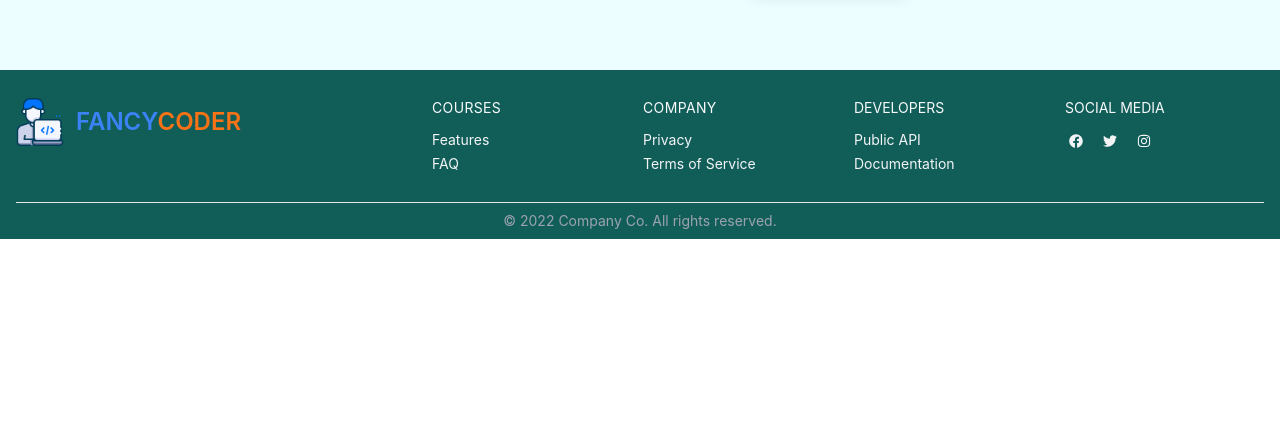
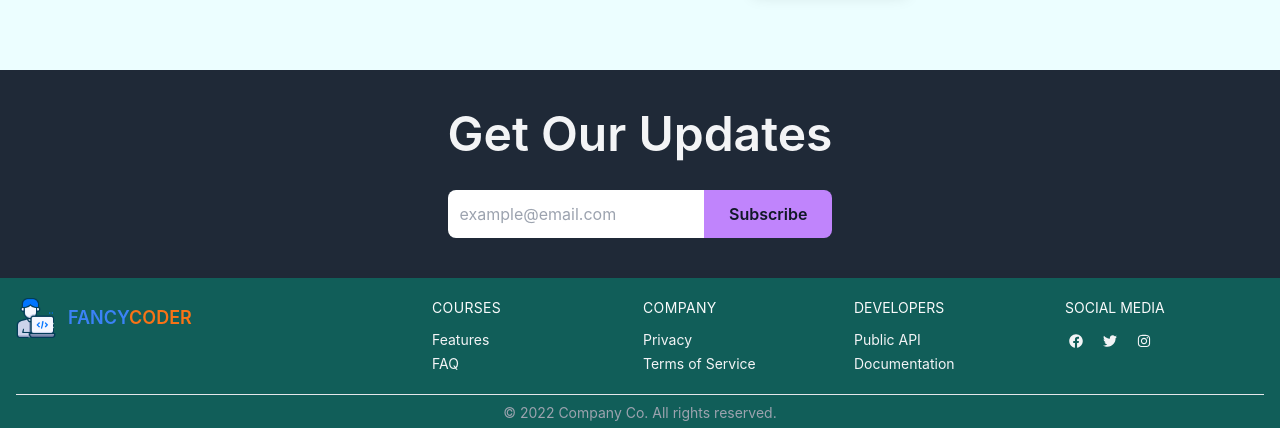
Before and after one commit to ThisIsKhalid/fancy-coder-client-site, a React (Create React App) app: page / in a window 1280 px wide. Shown: the part 986-1414 px from the top of the page. Before the commit the page ends 1225 px from the top, so only its background shows below. Built offline with nearby package versions, Linux system fonts and the light colour scheme; no server answers.

Commit message:
added faq and get subscribe

```diff
--- a/src/Pages/Courses/CourseDetails/Course.js
+++ b/src/Pages/Courses/CourseDetails/Course.js
@@ -15,9 +15,6 @@ const Course = () => {
         <CourseDetails key={course.id} course={course}></CourseDetails>
       </div>
     </div>
-    // <div className="my-5">
-    //   <CourseDetails key={course.id} course={course}></CourseDetails>
-    // </div>
   );
 };
 
--- a/src/Pages/FAQ/FAQ.js
+++ b/src/Pages/FAQ/FAQ.js
@@ -2,7 +2,7 @@ import React from 'react';
 
 const FAQ = () => {
     return (
-      <section className=" text-gray-800">
+      <section className=" text-white bg-teal-900">
         <div className="container flex flex-col justify-center px-4 py-8 mx-auto md:p-8">
           <h2 className="text-2xl font-semibold sm:text-4xl mb-5">
             Frequently Asked Questions
@@ -10,32 +10,26 @@ const FAQ = () => {
           <div className="space-y-4">
             <details className="w-full border border-gray-400 rounded-lg">
               <summary className="px-4 py-6 focus:outline-none focus-visible:ring-violet-400">
-                Ex orci laoreet egestas sapien magna egestas scelerisque?
+                How to get Premium access?
               </summary>
-              <p className="px-4 py-6 pt-0 ml-4 -mt-4 text-gray-400">
-                Lectus iaculis orci metus vitae ligula dictum per. Nisl per
-                nullam taciti at adipiscing est.{" "}
+              <p className="px-4 py-6 pt-0 ml-4 -mt-4 text-gray-300">
+                Select course from home page or in the navbar. Then you will find all courses. Select what you want to learn. Scroll down, you will see premium access button.  {" "}
               </p>
             </details>
             <details className="w-full border border-gray-400 rounded-lg">
               <summary className="px-4 py-6 focus:outline-none focus-visible:ring-violet-400">
-                Lorem at arcu rutrum viverra metus sapien venenatis lobortis
-                odio?
+                Is there any way to read offline?
               </summary>
-              <p className="px-4 py-6 pt-0 ml-4 -mt-4 text-gray-400">
-                Tincidunt ut hac condimentum rhoncus phasellus nostra. Magna
-                porttitor egestas tincidunt neque vehicula potenti.{" "}
+              <p className="px-4 py-6 pt-0 ml-4 -mt-4 text-gray-300">
+                Yeah!! You can download pdf of our free version. Just click Courses in the navbar and select a course then you will find a print icon beside the Title.After Clicking it pdf file of that page wil be downloaded{" "}
               </p>
             </details>
             <details className="w-full border border-gray-400 rounded-lg">
               <summary className="px-4 py-6 focus:outline-none focus-visible:ring-violet-400">
-                Eleifend feugiat sollicitudin laoreet adipiscing bibendum
-                suscipit erat?
+                How do I get Update from you?
               </summary>
               <p className="px-4 py-6 pt-0 ml-4 -mt-4 text-gray-400">
-                Justo libero tellus integer tincidunt justo semper consequat
-                venenatis aliquet imperdiet. Ultricies urna proin fusce nulla
-                pretium sodales vel magna et massa euismod vulputate sed.{" "}
+                It's simple. Just scroll down the homepage, you will see our get update form.{" "}
               </p>
             </details>
           </div>
--- /dev/null
+++ b/src/Pages/Home/GetUpdate.js
@@ -0,0 +1,38 @@
+import React from "react";
+import { toast } from "react-toastify";
+
+const GetUpdate = () => {
+
+  const handleSubscribe = (e) => {
+    e.preventDefault();
+    const form =e.target;
+    toast.success('Thanks for subscribing!!')
+    form.reset();
+  };
+
+  return (
+    <div className="w-full bg-gray-800">
+      <div className="container flex flex-col flex-wrap content-center justify-center p-4 py-20 mx-auto md:p-10">
+        <h1 className="text-5xl antialiased font-semibold leading-none text-center text-gray-100 pb-8">
+          Get Our Updates
+        </h1>
+        <form onSubmit={handleSubscribe} className="flex flex-row">
+          <input
+            required
+            type="email"
+            name='email'
+            placeholder="example@email.com"
+            className="w-3/5 p-3 rounded-l-lg sm:w-2/3"
+          />
+          <button
+            className="w-2/5 p-3 font-semibold rounded-r-lg sm:w-1/3 bg-purple-400 text-gray-900"
+          >
+            Subscribe
+          </button>
+        </form>
+      </div>
+    </div>
+  );
+};
+
+export default GetUpdate;
--- a/src/Pages/Home/Home.js
+++ b/src/Pages/Home/Home.js
@@ -4,6 +4,7 @@ import { Link } from "react-router-dom";
 import { FaArrowRight } from "react-icons/fa";
 import coder from "../../Assets/coder.json";
 import Report from "./Report";
+import GetUpdate from "./GetUpdate";
 
 const Home = () => {
   return (
@@ -37,6 +38,7 @@ const Home = () => {
         </div>
       </div>
       <Report></Report>
+      <GetUpdate></GetUpdate>
     </div>
   );
 };
--- a/src/Pages/Other/Profile.js
+++ b/src/Pages/Other/Profile.js
@@ -4,7 +4,8 @@ import { AuthContext } from "../../context/AuthProvider";
 const Profile = () => {
     const {user} = useContext(AuthContext);
   return (
-    <div className="max-w-md p-8 sm:flex sm:space-x-6 bg-gray-900 text-gray-100 mx-auto my-10 rounded-md">
+    <div className="bg-teal-900 py-20">
+      <div className="max-w-md p-8 sm:flex sm:space-x-6 bg-gray-900 text-gray-100 mx-auto rounded-md">
         <div className="flex-shrink-0 w-full mb-6 h-44 sm:h-32 sm:w-32 sm:mb-0">
           <img
             src={user?.photoURL}
@@ -49,6 +50,7 @@ const Profile = () => {
           </div>
         </div>
       </div>
+    </div>
   );
 };
 
--- a/src/Pages/Other/Toogle.js
+++ b/src/Pages/Other/Toogle.js
@@ -6,13 +6,11 @@ const Toogle = () => {
       htmlFor="Toggle1"
       className="inline-flex items-center space-x-4 cursor-pointer text-gray-100"
     >
-      <span>Dark</span>
       <span className="relative">
         <input id="Toggle1" type="checkbox" className="hidden peer" />
         <div className="w-10 h-6 rounded-full shadow-inner bg-gray-400 peer-checked:bg-violet-400"></div>
         <div className="absolute inset-y-0 left-0 w-4 h-4 m-1 rounded-full shadow peer-checked:right-0 peer-checked:left-auto bg-gray-800"></div>
       </span>
-      <span>Light</span>
     </label>
   );
 };
--- a/src/Pages/Shared/Footer.js
+++ b/src/Pages/Shared/Footer.js
@@ -6,14 +6,14 @@ import img from '../../Assets/programmer.png'
 const Footer = () => {
   return (
     <footer className="px-4 divide-y bg-teal-800 text-gray-100">
-      <div className="container flex flex-col justify-between py-7 mx-auto space-y-8 lg:flex-row lg:space-y-0">
+      <div className="container flex flex-col justify-between py-5 mx-auto space-y-8 lg:flex-row lg:space-y-0">
         <div className="lg:w-1/3">
           <Link
             to="/"
             className="flex justify-center space-x-3 lg:justify-start"
           >
-            <img className="h-12 w-12" src={img} alt="" />
-            <span className="self-center text-2xl font-semibold text-blue-500 uppercase">
+            <img className="h-10 w-10" src={img} alt="" />
+            <span className="self-center text-lg font-semibold text-blue-500 uppercase">
               Fancy<span className="text-orange-500">Coder</span>
             </span>
           </Link>
```
Lines whose indentation alone changed are shown as unchanged.
